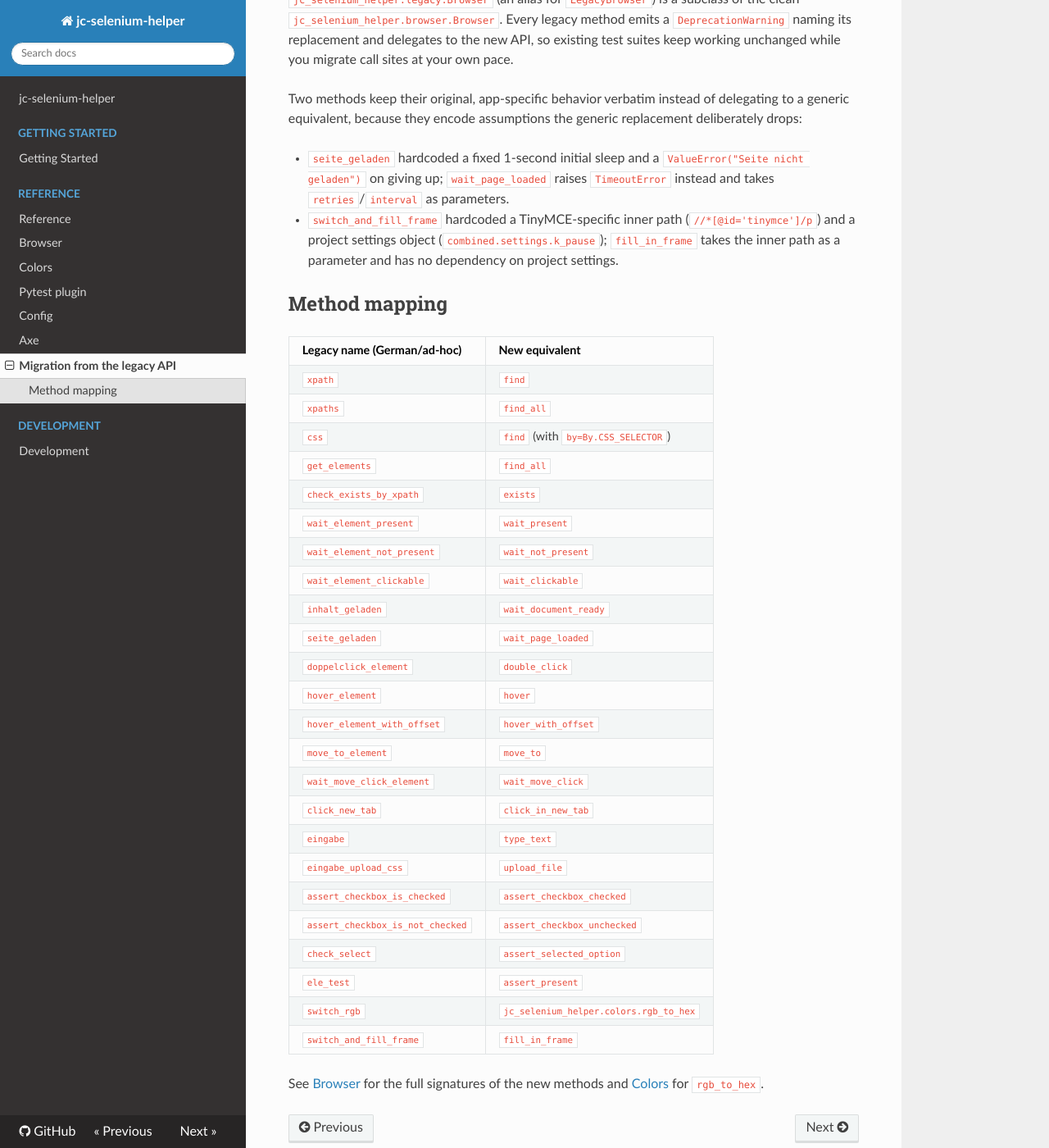
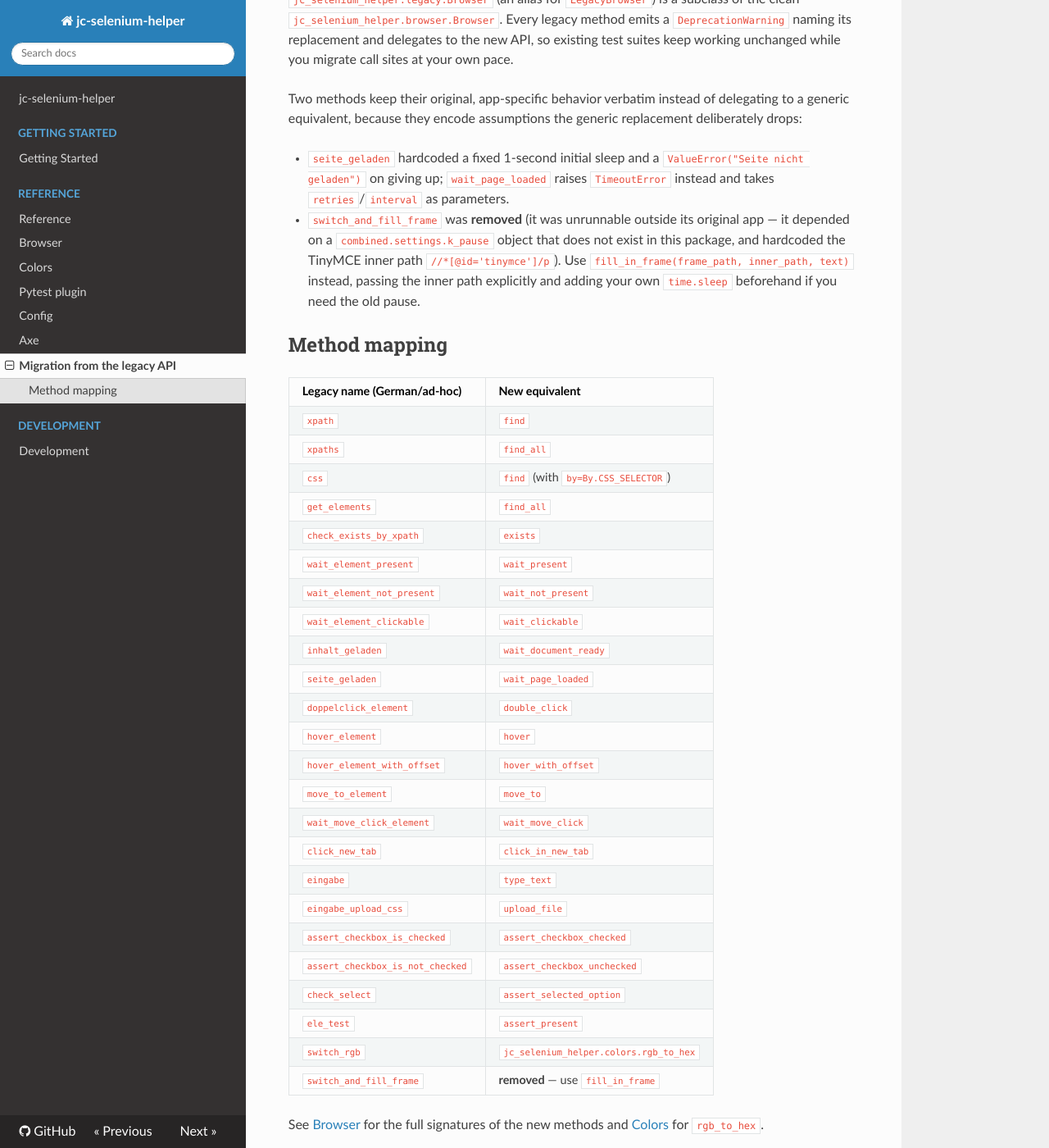
Before and after one commit to jacob-consulting/jc-selenium-helper, an MkDocs documentation site: the page built from docs/reference/migration.md, in a window 1280 px wide and 1400 px high, scrolled down 358 px. Shown: the whole window at 82% size. Built offline with MkDocs 1.6.1, drawn with Linux system fonts in a browser that asks for light colours; nearby versions of some CDN libraries.

Commit message:
refactor!: remove unrunnable legacy.switch_and_fill_frame (M1.1)

```diff
--- a/docs/reference/migration.md
+++ b/docs/reference/migration.md
@@ -24,10 +24,12 @@ generic replacement deliberately drops:
 - `seite_geladen` hardcoded a fixed 1-second initial sleep and a
   `ValueError("Seite nicht geladen")` on giving up; `wait_page_loaded` raises
   `TimeoutError` instead and takes `retries`/`interval` as parameters.
-- `switch_and_fill_frame` hardcoded a TinyMCE-specific inner path
-  (`//*[@id='tinymce']/p`) and a project settings object
-  (`combined.settings.k_pause`); `fill_in_frame` takes the inner path as a
-  parameter and has no dependency on project settings.
+- `switch_and_fill_frame` was **removed** (it was unrunnable outside its
+  original app — it depended on a `combined.settings.k_pause` object that does
+  not exist in this package, and hardcoded the TinyMCE inner path
+  `//*[@id='tinymce']/p`). Use `fill_in_frame(frame_path, inner_path, text)`
+  instead, passing the inner path explicitly and adding your own `time.sleep`
+  beforehand if you need the old pause.
 
 ## Method mapping
 
@@ -56,7 +58,7 @@ generic replacement deliberately drops:
 | `check_select` | `assert_selected_option` |
 | `ele_test` | `assert_present` |
 | `switch_rgb` | `jc_selenium_helper.colors.rgb_to_hex` |
-| `switch_and_fill_frame` | `fill_in_frame` |
+| `switch_and_fill_frame` | **removed** — use `fill_in_frame` |
 
 See [Browser](browser.md) for the full signatures of the new methods and
 [Colors](colors.md) for `rgb_to_hex`.
```
Also changed, not shown: 2 other files.
